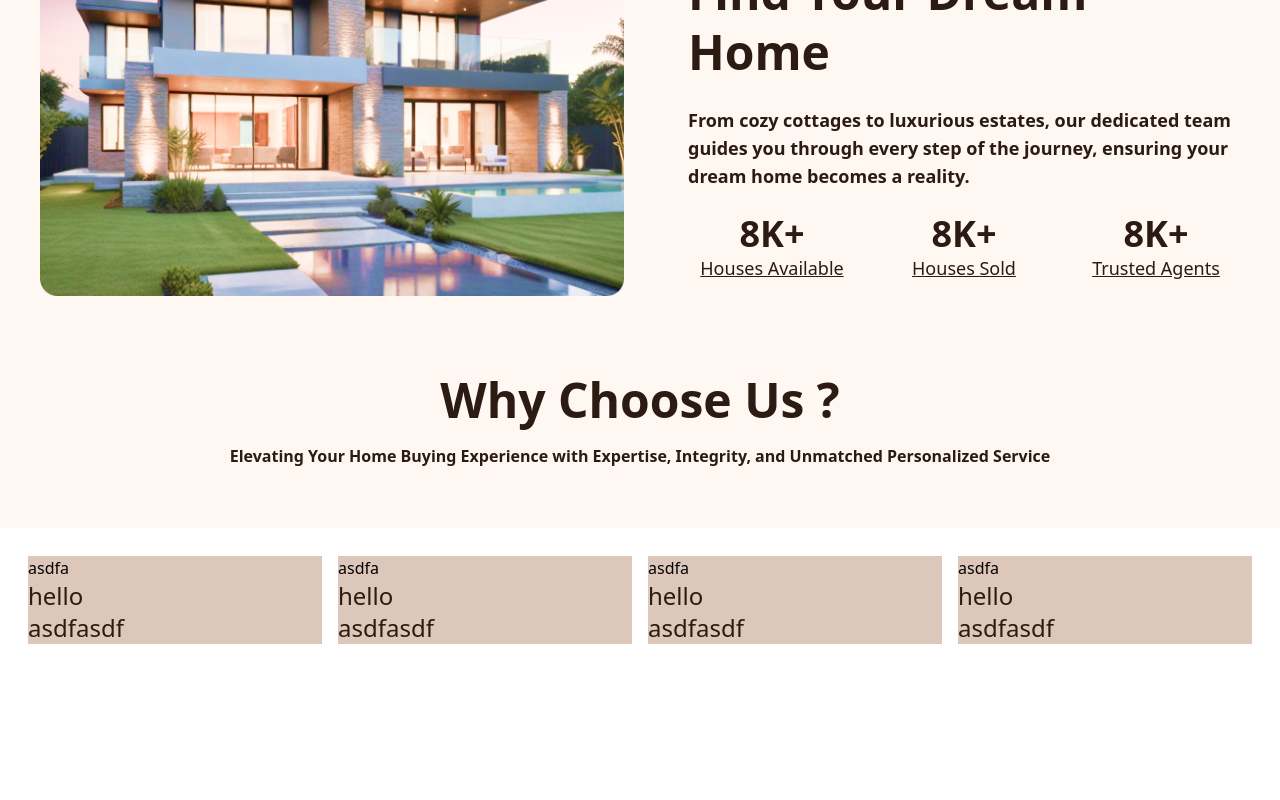
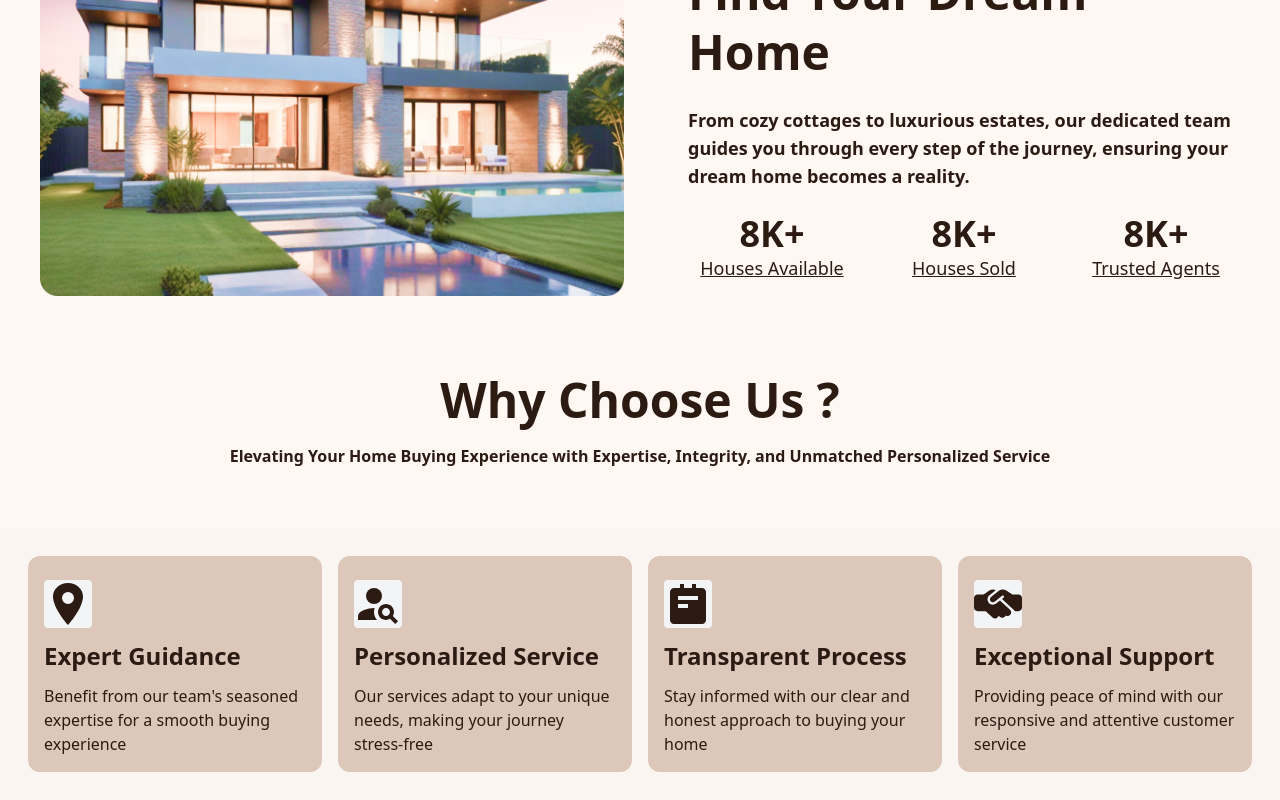
Before and after one commit to shaikrasheed6341/DreamHomeWebsite, a Next.js app: page / in a window 1280 px wide. Shown: the part 1108-1908 px from the top of the page. Before the commit the page ends 1780 px from the top, so only its background shows below. Built offline with nearby package versions, Linux system fonts and the light colour scheme.

Commit message:
done with help line componnet

```diff
--- a/app/Supportcards/page.tsx
+++ b/app/Supportcards/page.tsx
@@ -1,11 +1,21 @@
 import { Supportcard } from "../components/Supportcard/Supportcard";
-const Supportcards =()=>{
-    return(
-        <div className=" grid sm:grid-cols-1 md:grid-cols-3 p-5 lg:grid-cols-4 ">
-            <div className="m-2"><Supportcard tittle={"hello"} icons={"asdfa"} descripation={"asdfasdf"} /></div>
-            <div className="m-2"><Supportcard tittle={"hello"} icons={"asdfa"} descripation={"asdfasdf"} /></div>
-            <div className="m-2"><Supportcard tittle={"hello"} icons={"asdfa"} descripation={"asdfasdf"} /></div>
-            <div className="m-2"><Supportcard tittle={"hello"} icons={"asdfa"} descripation={"asdfasdf"} /></div>
+import { IoLocationSharp } from "react-icons/io5";
+import { MdPersonSearch } from "react-icons/md";
+import { BiSolidNotepad } from "react-icons/bi";
+import { FaHandshakeSimple } from "react-icons/fa6";
+
+
+
+
+const Supportcards = () => {
+    return (
+        <div className=" grid sm:grid-cols-1 md:grid-cols-3 p-5 lg:grid-cols-4 bg-[#FBF5F1] ">
+            <div className="m-2"><Supportcard tittle={"Expert Guidance"} icons={<IoLocationSharp className="" />
+            } descripation={"Benefit from our team's seasoned expertise for a smooth buying experience"} /></div>
+            <div className="m-2"><Supportcard tittle={"Personalized Service"} icons={<MdPersonSearch />
+} descripation={"Our services adapt to your unique needs, making your journey stress-free"} /></div>
+            <div className="m-2"><Supportcard tittle={"Transparent Process"} icons={<BiSolidNotepad />} descripation={"Stay informed with our clear and honest approach to buying your home"} /></div>
+            <div className="m-2"><Supportcard tittle={"Exceptional Support"} icons={<FaHandshakeSimple />} descripation={"Providing peace of mind with our responsive and attentive customer service"} /></div>
 
         </div>
     )
--- a/app/components/Supportcard/Supportcard.tsx
+++ b/app/components/Supportcard/Supportcard.tsx
@@ -1,10 +1,18 @@
+import React from "react"
 
-export  const Supportcard = ({icons,tittle,descripation})=>{
+export interface info{
+    icons :React.ReactNode;
+    tittle:string;
+    descripation:string;
+}
+export  const Supportcard:React.FC<info> = ({icons,tittle,descripation})=>{
     return(
-        <div className="bg-[#DDC7BB]">
-            <div>{icons}</div>
-            <div><h1 className="text-2xl text-[#2B1B12]">{tittle}</h1></div>
-            <div><p className="text-2xl text-[#2B1B12]">{descripation}</p></div>
+        <div >
+        <div className="bg-[#DDC7BB] p-4 rounded-xl">
+            <div className="bg-gray-100 w-max rounded-sm text-[#2B1B12] my-2  text-5xl ">{icons}</div>
+            <div><h1 className="text-2xl my-3 font-bold text-[#2B1B12]">{tittle}</h1></div>
+            <div><p className="text-md text-wrap text-[#2B1B12]">{descripation}</p></div>
+        </div>
         </div>
     )
 }
```
